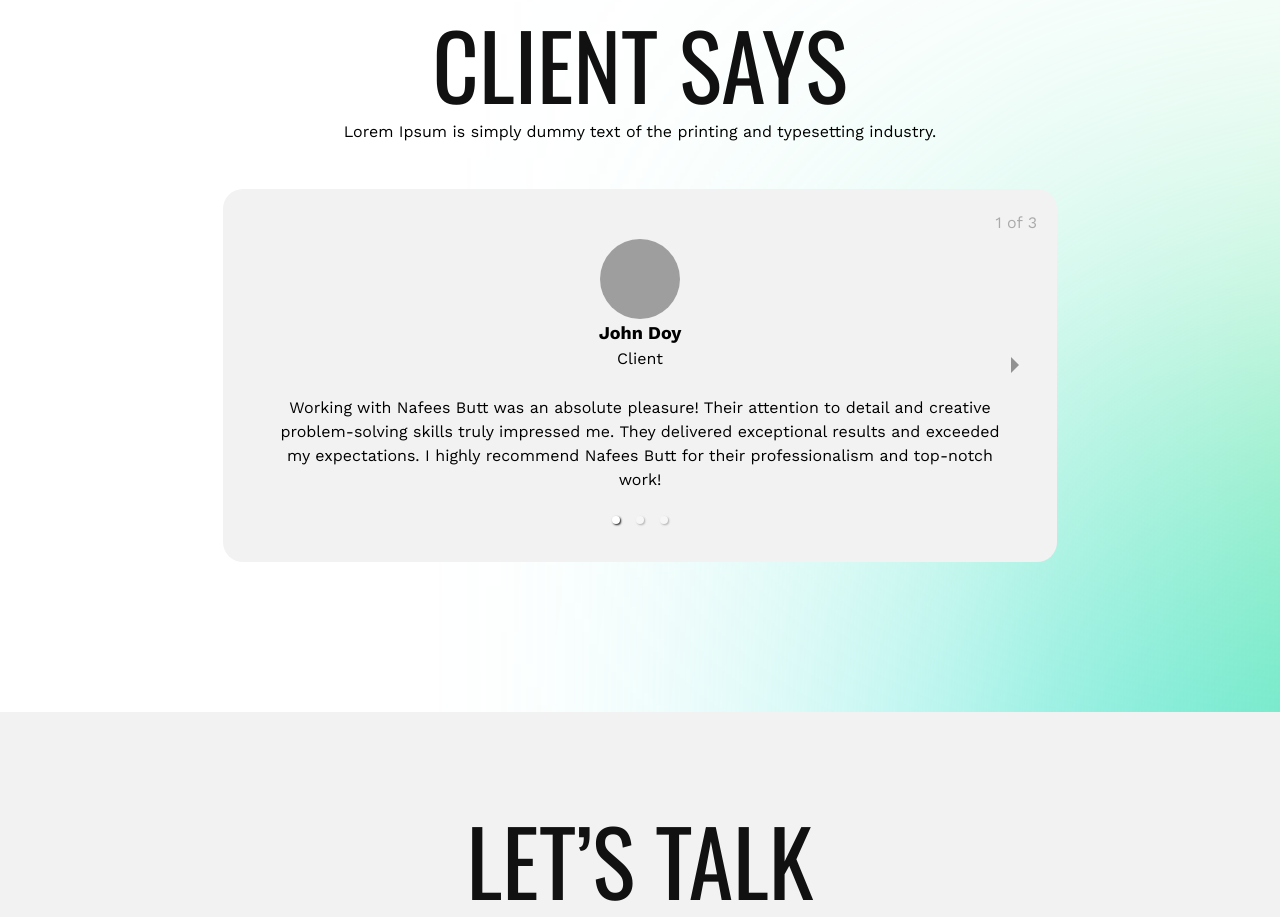
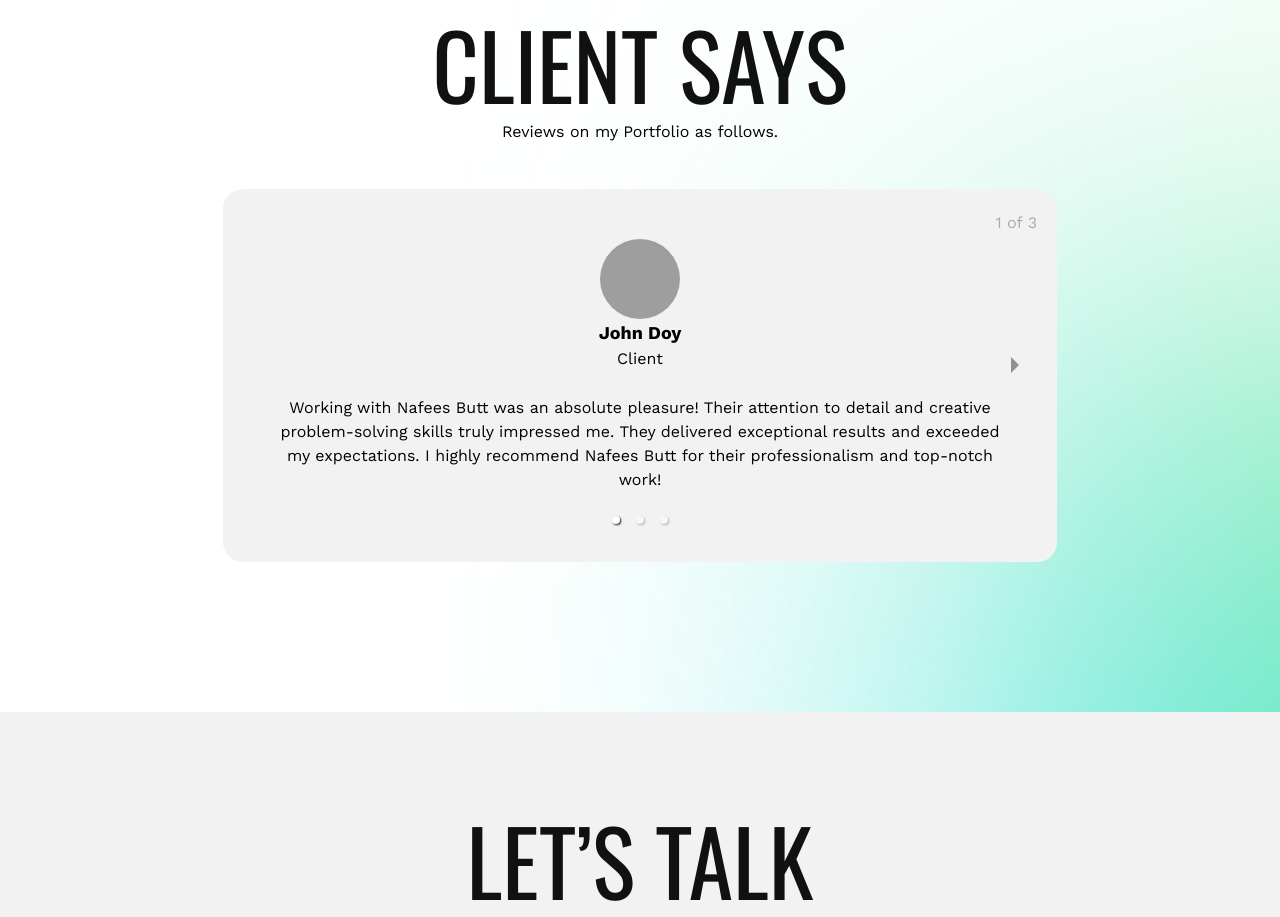
Before and after one commit to NafeesButt/Portfolio-website, a React (Vite) app: page / in a window 1280 px wide. Shown: the part 4700-5617 px from the top of the page. Built offline with nearby package versions, Linux system fonts and the light colour scheme; grey boxes are pictures that could not be loaded.

Commit message:
client heading

```diff
--- a/src/components/Testimonials.jsx
+++ b/src/components/Testimonials.jsx
@@ -29,8 +29,7 @@ const Testimonials = () => {
             Client Says
           </div>
           <div className="text-[16px] 2xl:text-[20px] leading-[24px] 2xl:leading-[32px] text-black text-center">
-            Lorem Ipsum is simply dummy text of the printing and typesetting
-            industry.
+            Reviews on my Portfolio as follows.
           </div>
         </Div>
         {/* SECTION HEADING END */}
```
